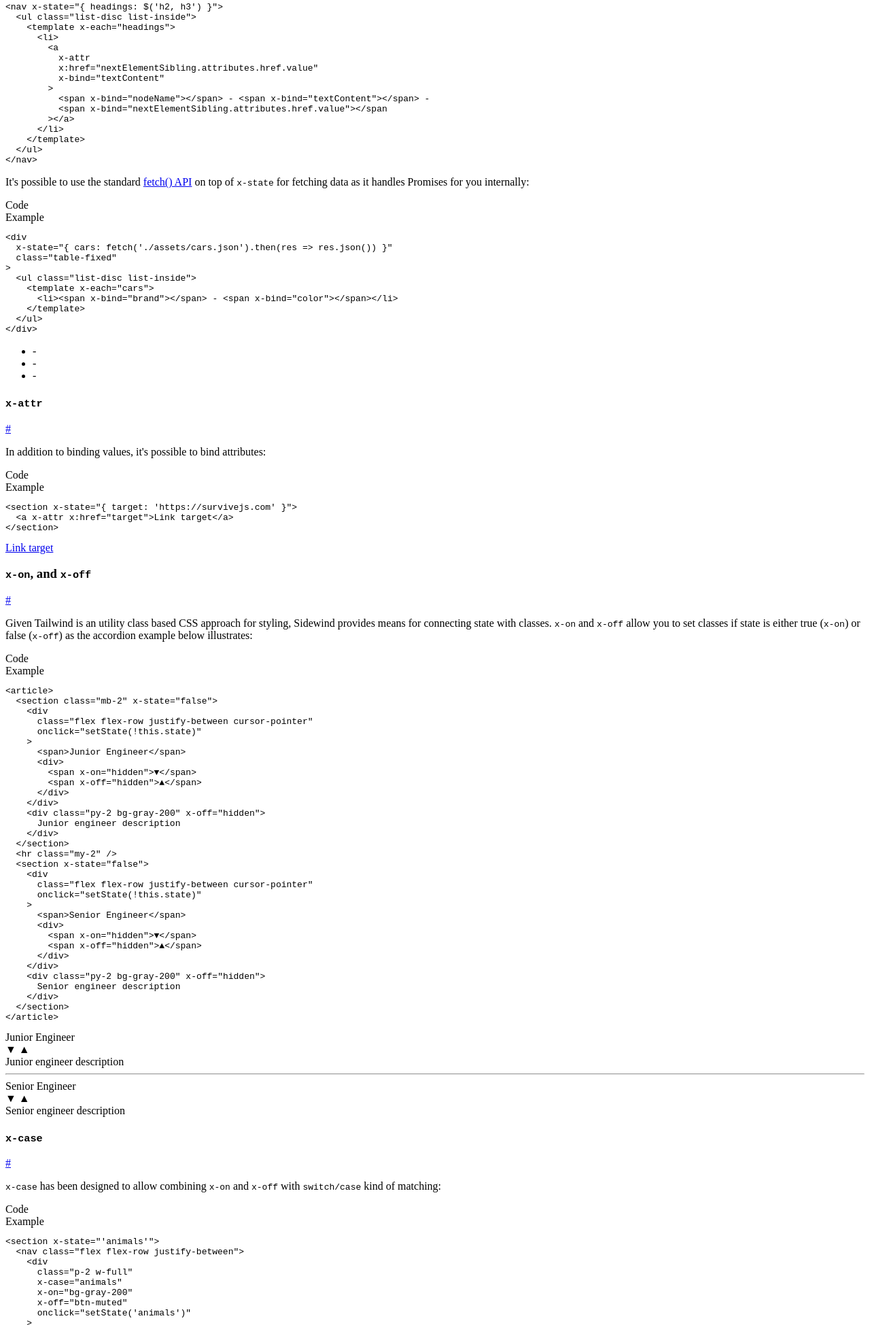
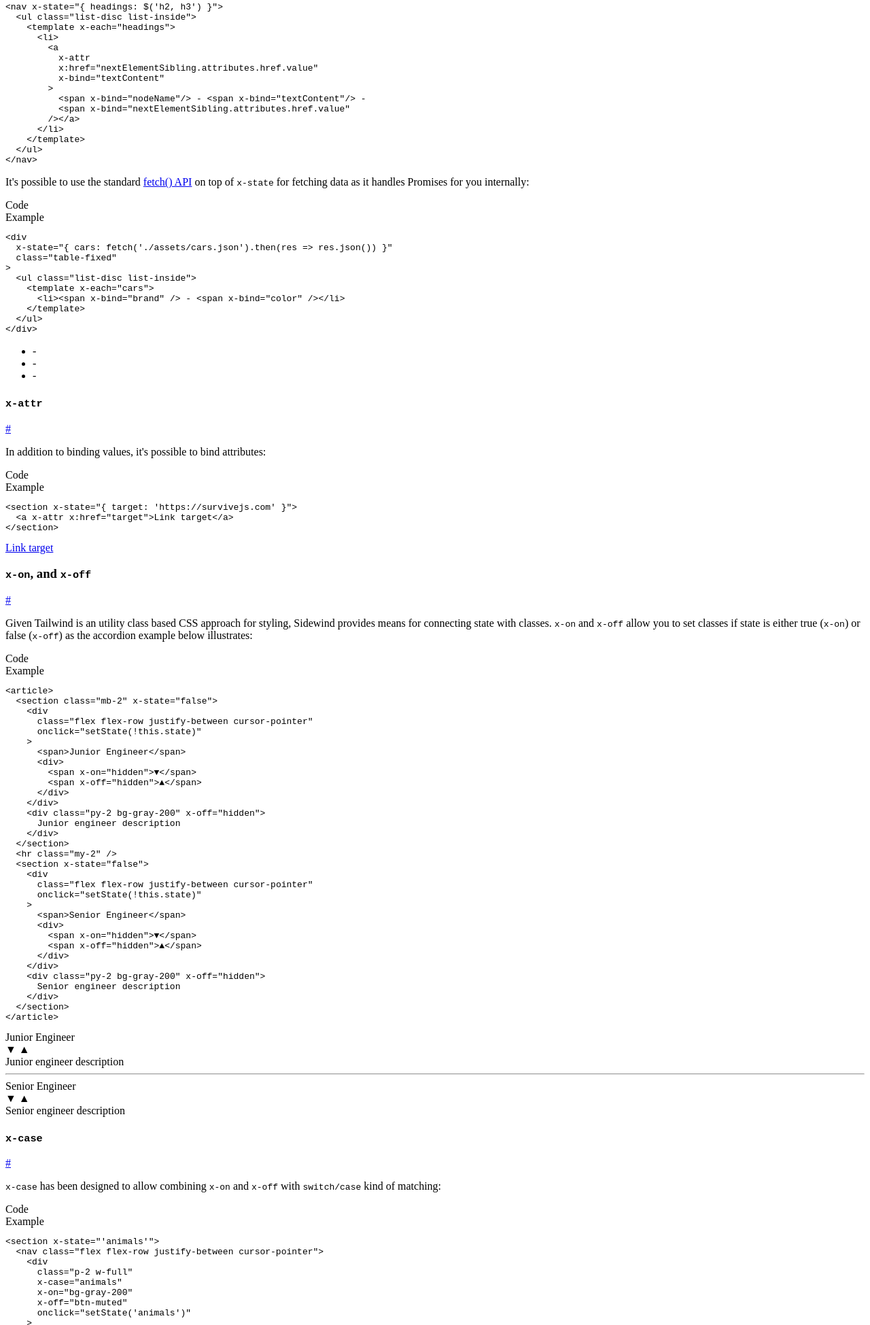
Before and after one commit to survivejs/sidewind, a website built with webpack: page docs/index.html in a window 1280 px wide. Shown: the part 1249-3198 px from the top of the page at 68% size. Built offline with nearby package versions, Linux system fonts and the light colour scheme.

Commit message:
chore: Update site

```diff
--- a/docs/index.html
+++ b/docs/index.html
@@ -19,7 +19,7 @@
 <h3 class="inline" id="xstateandxbind"><code>x-state</code> and <code>x-bind</code></h3><a class="ml-2 text-gray-200 hover:text-gray-800" href="#xstateandxbind">#</a>
 <p><code>x-state</code> is a state container and the state is often used by other directives such as <code>x-bind</code>. Consider the example below:</p>
 <section class="mb-4" x-state="'code'">
-  <nav class="flex flex-row justify-between">
+  <nav class="flex flex-row justify-between cursor-pointer">
     <div
       class="p-2 w-full"
       x-case="code"
@@ -48,7 +48,7 @@
 </section>
 <p><code>x-state</code> and <code>x-bind</code> can exist even within the same element:</p>
 <section class="mb-4" x-state="'code'">
-  <nav class="flex flex-row justify-between">
+  <nav class="flex flex-row justify-between cursor-pointer">
     <div
       class="p-2 w-full"
       x-case="code"
@@ -77,7 +77,7 @@
 </section>
 <p>The state can be manipulated using a global <code>setState</code>:</p>
 <section class="mb-4" x-state="'code'">
-  <nav class="flex flex-row justify-between">
+  <nav class="flex flex-row justify-between cursor-pointer">
     <div
       class="p-2 w-full"
       x-case="code"
@@ -116,7 +116,7 @@
 </section>
 <p>State can be a complex object:</p>
 <section class="mb-4" x-state="'code'">
-  <nav class="flex flex-row justify-between">
+  <nav class="flex flex-row justify-between cursor-pointer">
     <div
       class="p-2 w-full"
       x-case="code"
@@ -154,7 +154,7 @@
 </blockquote>
 <p><code>x-state</code> accepts complex JavaScript expressions as well and exposes <code>document.querySelectorAll</code> through <code>$</code> alias.</p>
 <section class="mb-4" x-state="'code'">
-  <nav class="flex flex-row justify-between">
+  <nav class="flex flex-row justify-between cursor-pointer">
     <div
       class="p-2 w-full"
       x-case="code"
@@ -184,9 +184,9 @@
           <span class="hljs-attr">x:href</span>=<span class="hljs-string">"nextElementSibling.attributes.href.value"</span>
           <span class="hljs-attr">x-bind</span>=<span class="hljs-string">"textContent"</span>
         &gt;</span>
-          <span class="hljs-tag">&lt;<span class="hljs-name">span</span> <span class="hljs-attr">x-bind</span>=<span class="hljs-string">"nodeName"</span>&gt;</span><span class="hljs-tag">&lt;/<span class="hljs-name">span</span>&gt;</span> - <span class="hljs-tag">&lt;<span class="hljs-name">span</span> <span class="hljs-attr">x-bind</span>=<span class="hljs-string">"textContent"</span>&gt;</span><span class="hljs-tag">&lt;/<span class="hljs-name">span</span>&gt;</span> -
-          <span class="hljs-tag">&lt;<span class="hljs-name">span</span> <span class="hljs-attr">x-bind</span>=<span class="hljs-string">"nextElementSibling.attributes.href.value"</span>&gt;</span><span class="hljs-tag">&lt;/<span class="hljs-name">span</span>
-        &gt;</span><span class="hljs-tag">&lt;/<span class="hljs-name">a</span>&gt;</span>
+          <span class="hljs-tag">&lt;<span class="hljs-name">span</span> <span class="hljs-attr">x-bind</span>=<span class="hljs-string">"nodeName"</span>/&gt;</span> - <span class="hljs-tag">&lt;<span class="hljs-name">span</span> <span class="hljs-attr">x-bind</span>=<span class="hljs-string">"textContent"</span>/&gt;</span> -
+          <span class="hljs-tag">&lt;<span class="hljs-name">span</span> <span class="hljs-attr">x-bind</span>=<span class="hljs-string">"nextElementSibling.attributes.href.value"</span>
+        /&gt;</span><span class="hljs-tag">&lt;/<span class="hljs-name">a</span>&gt;</span>
       <span class="hljs-tag">&lt;/<span class="hljs-name">li</span>&gt;</span>
     <span class="hljs-tag">&lt;/<span class="hljs-name">template</span>&gt;</span>
   <span class="hljs-tag">&lt;/<span class="hljs-name">ul</span>&gt;</span>
@@ -201,9 +201,9 @@
           x:href="nextElementSibling.attributes.href.value"
           x-bind="textContent"
         >
-          <span x-bind="nodeName"></span> - <span x-bind="textContent"></span> -
-          <span x-bind="nextElementSibling.attributes.href.value"></span
-        ></a>
+          <span x-bind="nodeName"/> - <span x-bind="textContent"/> -
+          <span x-bind="nextElementSibling.attributes.href.value"
+        /></a>
       </li>
     </template>
   </ul>
@@ -213,7 +213,7 @@
 </section>
 <p>It's possible to use the standard <a class="underline"  href="https://developer.mozilla.org/en-US/docs/Web/API/Fetch_API">fetch() API</a> on top of <code>x-state</code> for fetching data as it handles Promises for you internally:</p>
 <section class="mb-4" x-state="'code'">
-  <nav class="flex flex-row justify-between">
+  <nav class="flex flex-row justify-between cursor-pointer">
     <div
       class="p-2 w-full"
       x-case="code"
@@ -240,7 +240,7 @@
 &gt;</span>
   <span class="hljs-tag">&lt;<span class="hljs-name">ul</span> <span class="hljs-attr">class</span>=<span class="hljs-string">"list-disc list-inside"</span>&gt;</span>
     <span class="hljs-tag">&lt;<span class="hljs-name">template</span> <span class="hljs-attr">x-each</span>=<span class="hljs-string">"cars"</span>&gt;</span>
-      <span class="hljs-tag">&lt;<span class="hljs-name">li</span>&gt;</span><span class="hljs-tag">&lt;<span class="hljs-name">span</span> <span class="hljs-attr">x-bind</span>=<span class="hljs-string">"brand"</span>&gt;</span><span class="hljs-tag">&lt;/<span class="hljs-name">span</span>&gt;</span> - <span class="hljs-tag">&lt;<span class="hljs-name">span</span> <span class="hljs-attr">x-bind</span>=<span class="hljs-string">"color"</span>&gt;</span><span class="hljs-tag">&lt;/<span class="hljs-name">span</span>&gt;</span><span class="hljs-tag">&lt;/<span class="hljs-name">li</span>&gt;</span>
+      <span class="hljs-tag">&lt;<span class="hljs-name">li</span>&gt;</span><span class="hljs-tag">&lt;<span class="hljs-name">span</span> <span class="hljs-attr">x-bind</span>=<span class="hljs-string">"brand"</span> /&gt;</span> - <span class="hljs-tag">&lt;<span class="hljs-name">span</span> <span class="hljs-attr">x-bind</span>=<span class="hljs-string">"color"</span> /&gt;</span><span class="hljs-tag">&lt;/<span class="hljs-name">li</span>&gt;</span>
     <span class="hljs-tag">&lt;/<span class="hljs-name">template</span>&gt;</span>
   <span class="hljs-tag">&lt;/<span class="hljs-name">ul</span>&gt;</span>
 <span class="hljs-tag">&lt;/<span class="hljs-name">div</span>&gt;</span>
@@ -251,7 +251,7 @@
 >
   <ul class="list-disc list-inside">
     <template x-each="cars">
-      <li><span x-bind="brand"></span> - <span x-bind="color"></span></li>
+      <li><span x-bind="brand" /> - <span x-bind="color" /></li>
     </template>
   </ul>
 </div>
@@ -261,7 +261,7 @@
 <h3 class="inline" id="xattr"><code>x-attr</code></h3><a class="ml-2 text-gray-200 hover:text-gray-800" href="#xattr">#</a>
 <p>In addition to binding values, it's possible to bind attributes:</p>
 <section class="mb-4" x-state="'code'">
-  <nav class="flex flex-row justify-between">
+  <nav class="flex flex-row justify-between cursor-pointer">
     <div
       class="p-2 w-full"
       x-case="code"
@@ -295,7 +295,7 @@
 <h3 class="inline" id="xonandxoff"><code>x-on</code>, and <code>x-off</code></h3><a class="ml-2 text-gray-200 hover:text-gray-800" href="#xonandxoff">#</a>
 <p>Given Tailwind is an utility class based CSS approach for styling, Sidewind provides means for connecting state with classes. <code>x-on</code> and <code>x-off</code> allow you to set classes if state is either true (<code>x-on</code>) or false (<code>x-off</code>) as the accordion example below illustrates:</p>
 <section class="mb-4" x-state="'code'">
-  <nav class="flex flex-row justify-between">
+  <nav class="flex flex-row justify-between cursor-pointer">
     <div
       class="p-2 w-full"
       x-case="code"
@@ -389,7 +389,7 @@
 <h3 class="inline" id="xcase"><code>x-case</code></h3><a class="ml-2 text-gray-200 hover:text-gray-800" href="#xcase">#</a>
 <p><code>x-case</code> has been designed to allow combining <code>x-on</code> and <code>x-off</code> with <code>switch/case</code> kind of matching:</p>
 <section class="mb-4" x-state="'code'">
-  <nav class="flex flex-row justify-between">
+  <nav class="flex flex-row justify-between cursor-pointer">
     <div
       class="p-2 w-full"
       x-case="code"
@@ -411,7 +411,7 @@
   </nav>
   <div class="bg-gray-100 p-2">
     <div x-case="code" x-off="hidden"><pre><code class="html language-html">&lt;section <span class="hljs-symbol">x</span>-state=<span class="hljs-string">"'animals'"</span>&gt;
-  &lt;nav class=<span class="hljs-string">"flex flex-row justify-between"</span>&gt;
+  &lt;nav class=<span class="hljs-string">"flex flex-row justify-between cursor-pointer"</span>&gt;
     &lt;<span class="hljs-keyword">div</span>
       class=<span class="hljs-string">"p-2 w-full"</span>
       <span class="hljs-symbol">x</span>-<span class="hljs-keyword">case</span>=<span class="hljs-string">"animals"</span>
@@ -448,7 +448,7 @@
 &lt;/section&gt;
 </code></pre></div>
     <div x-case="example" x-off="hidden"><section x-state="'animals'">
-  <nav class="flex flex-row justify-between">
+  <nav class="flex flex-row justify-between cursor-pointer">
     <div
       class="p-2 w-full"
       x-case="animals"
@@ -489,7 +489,7 @@
 <h3 class="inline" id="xeach"><code>x-each</code></h3><a class="ml-2 text-gray-200 hover:text-gray-800" href="#xeach">#</a>
 <p><code>x-each</code> allows iteration of a list. It has been designed to be used with a <a class="underline"  href="https://developer.mozilla.org/en-US/docs/Web/HTML/Element/template">template tag</a>.</p>
 <section class="mb-4" x-state="'code'">
-  <nav class="flex flex-row justify-between">
+  <nav class="flex flex-row justify-between cursor-pointer">
     <div
       class="p-2 w-full"
       x-case="code"
@@ -537,7 +537,7 @@
 <h3 class="inline" id="xclosest"><code>x-closest</code></h3><a class="ml-2 text-gray-200 hover:text-gray-800" href="#xclosest">#</a>
 <p><code>x-closest</code> gives you access to the element closest to display top:</p>
 <section class="mb-4" x-state="'code'">
-  <nav class="flex flex-row justify-between">
+  <nav class="flex flex-row justify-between cursor-pointer">
     <div
       class="p-2 w-full"
       x-case="code"
@@ -559,11 +559,11 @@
   </nav>
   <div class="bg-gray-100 p-2">
     <div x-case="code" x-off="hidden"><pre><code class="html language-html"><span class="xml"><span class="hljs-tag">&lt;<span class="hljs-name">div</span> <span class="hljs-attr">x-closest</span>=<span class="hljs-string">"</span></span></span><span class="hljs-template-variable">{ closest: $('h2, h3') }</span><span class="xml"><span class="hljs-tag"><span class="hljs-string">"</span>&gt;</span>
-  Closest heading: <span class="hljs-tag">&lt;<span class="hljs-name">span</span> <span class="hljs-attr">x-bind</span>=<span class="hljs-string">"closest.textContent"</span>&gt;</span><span class="hljs-tag">&lt;/<span class="hljs-name">span</span>&gt;</span>
+  Closest heading: <span class="hljs-tag">&lt;<span class="hljs-name">span</span> <span class="hljs-attr">x-bind</span>=<span class="hljs-string">"closest.textContent"</span> /&gt;</span>
 <span class="hljs-tag">&lt;/<span class="hljs-name">div</span>&gt;</span>
 </span></code></pre></div>
     <div x-case="example" x-off="hidden"><div x-closest="{ closest: $('h2, h3') }">
-  Closest heading: <span x-bind="closest.textContent"></span>
+  Closest heading: <span x-bind="closest.textContent" />
 </div>
 </div>
   </div>
@@ -572,7 +572,7 @@
 <p>The examples below combine directives to produce complex user interfaces and to handle specific use cases.</p>
 <h3 class="inline" id="calculator">Calculator</h3><a class="ml-2 text-gray-200 hover:text-gray-800" href="#calculator">#</a>
 <section class="mb-4" x-state="'code'">
-  <nav class="flex flex-row justify-between">
+  <nav class="flex flex-row justify-between cursor-pointer">
     <div
       class="p-2 w-full"
       x-case="code"
@@ -653,7 +653,7 @@
 </section>
 <h3 class="inline" id="todolist">TODO List</h3><a class="ml-2 text-gray-200 hover:text-gray-800" href="#todolist">#</a>
 <section class="mb-4" x-state="'code'">
-  <nav class="flex flex-row justify-between">
+  <nav class="flex flex-row justify-between cursor-pointer">
     <div
       class="p-2 w-full"
       x-case="code"
@@ -680,7 +680,7 @@
   <span class="hljs-attr">action</span>=<span class="hljs-string">"javascript:"</span>
 &gt;</span>
   <span class="hljs-tag">&lt;<span class="hljs-name">div</span> <span class="hljs-attr">class</span>=<span class="hljs-string">"mb-2"</span>&gt;</span>
-    <span class="hljs-tag">&lt;<span class="hljs-name">label</span>&gt;</span>
+    <span class="hljs-tag">&lt;<span class="hljs-name">label</span> <span class="hljs-attr">class</span>=<span class="hljs-string">"mr-2"</span>&gt;</span>
       <span class="hljs-tag">&lt;<span class="hljs-name">span</span>&gt;</span>Add Todo<span class="hljs-tag">&lt;/<span class="hljs-name">span</span>&gt;</span>
       <span class="hljs-tag">&lt;<span class="hljs-name">input</span>
         <span class="hljs-attr">id</span>=<span class="hljs-string">"text"</span>
@@ -689,7 +689,7 @@
         <span class="hljs-attr">x-bind</span>=<span class="hljs-string">"text"</span>
       /&gt;</span>
     <span class="hljs-tag">&lt;/<span class="hljs-name">label</span>&gt;</span>
-    <span class="hljs-tag">&lt;<span class="hljs-name">button</span> <span class="hljs-attr">type</span>=<span class="hljs-string">"submit"</span>&gt;</span>Add<span class="hljs-tag">&lt;/<span class="hljs-name">button</span>&gt;</span>
+    <span class="hljs-tag">&lt;<span class="hljs-name">button</span> <span class="hljs-attr">class</span>=<span class="hljs-string">"btn btn-blue"</span> <span class="hljs-attr">type</span>=<span class="hljs-string">"submit"</span>&gt;</span>Add<span class="hljs-tag">&lt;/<span class="hljs-name">button</span>&gt;</span>
   <span class="hljs-tag">&lt;/<span class="hljs-name">div</span>&gt;</span>
   <span class="hljs-tag">&lt;<span class="hljs-name">div</span> <span class="hljs-attr">class</span>=<span class="hljs-string">"mb-2"</span>&gt;</span>
     <span class="hljs-tag">&lt;<span class="hljs-name">ul</span> <span class="hljs-attr">class</span>=<span class="hljs-string">"list-disc list-inside"</span>&gt;</span>
@@ -707,7 +707,7 @@
   action="javascript:"
 >
   <div class="mb-2">
-    <label>
+    <label class="mr-2">
       <span>Add Todo</span>
       <input
         id="text"
@@ -716,7 +716,7 @@
         x-bind="text"
       />
     </label>
-    <button type="submit">Add</button>
+    <button class="btn btn-blue" type="submit">Add</button>
   </div>
   <div class="mb-2">
     <ul class="list-disc list-inside">
@@ -732,7 +732,7 @@
 </section>
 <h3 class="inline" id="table">Table</h3><a class="ml-2 text-gray-200 hover:text-gray-800" href="#table">#</a>
 <section class="mb-4" x-state="'code'">
-  <nav class="flex flex-row justify-between">
+  <nav class="flex flex-row justify-between cursor-pointer">
     <div
       class="p-2 w-full"
       x-case="code"
--- a/docs/main.css
+++ b/docs/main.css
@@ -720,6 +720,10 @@ a {
   margin-right: auto;
 }
 
+.mr-2 {
+  margin-right: 0.5rem;
+}
+
 .mb-2 {
   margin-bottom: 0.5rem;
 }
```
Also changed, not shown: docs/main.js.
